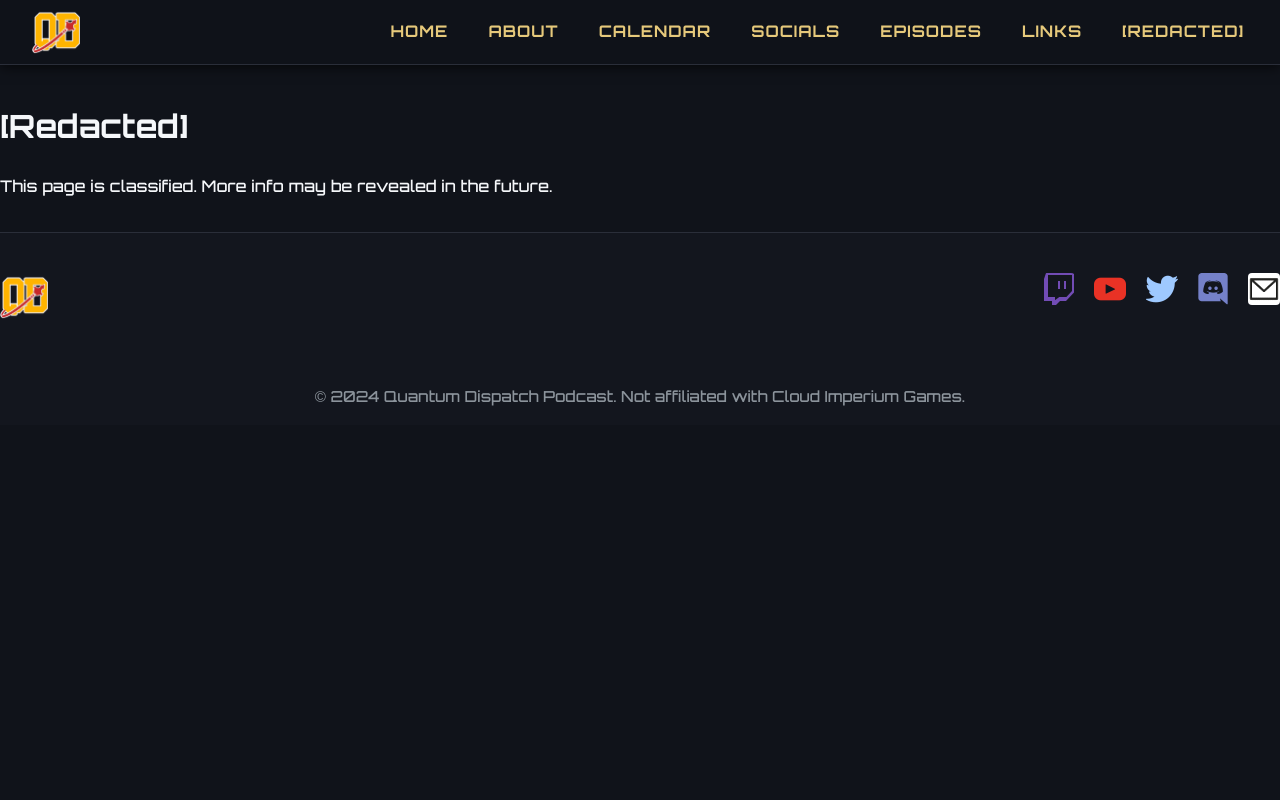
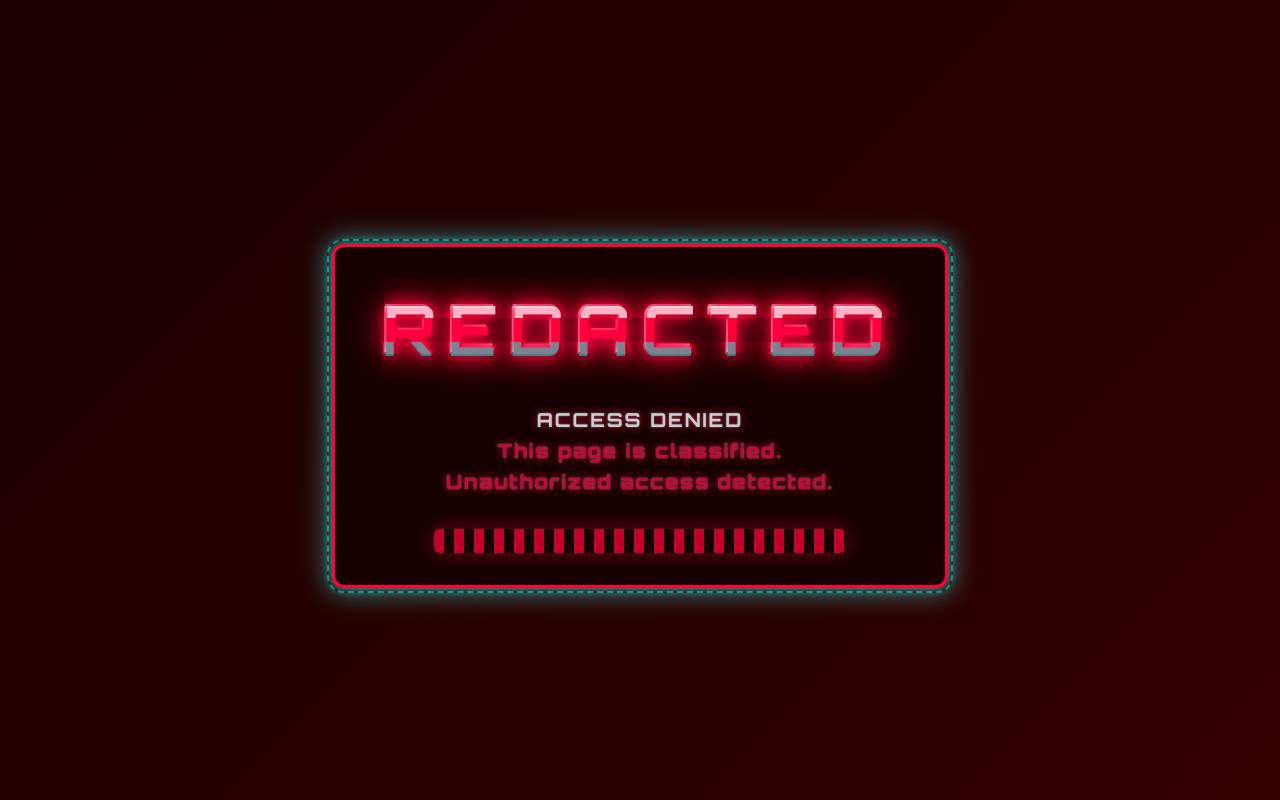
Before and after one commit to CJRadley/cjradley.github.io, a plain HTML site: page pages/redacted.html in a window 1280 px wide. Drawn offline with Linux system fonts and the light colour scheme.

Commit message:
Content Push, Redacted Update

```diff
--- a/includes/footer.html
+++ b/includes/footer.html
@@ -16,7 +16,7 @@
             <a href="https://www.youtube.com/@QuantumDispatch"><img src="/images/social-youtube.png" alt="YouTube"></a>
             <a href="https://www.x.com/quantumdispatch"><img src="/images/social-twitter.png" alt="Twitter"></a>
             <a href="https://discord.gg/RWdru3NGBh"><img src="/images/social-discord.png" alt="Discord"></a>
-            <a href="mailto:contact@quantumdispatch.co.uk"><img src="/images/social-mail.png" alt="Email"></a>
+            <a href="mailto:thequantumdispatch@outlook.co.uk"><img src="/images/social-mail.png" alt="Email"></a>
         </div>
         <div class="footer-copy">
             &copy; 2024 Quantum Dispatch Podcast. Not affiliated with Cloud Imperium Games.<br>
--- /dev/null
+++ b/pages/NSC.html
@@ -0,0 +1,28 @@
+<!DOCTYPE html>
+<html lang="en">
+<head>
+    <meta charset="UTF-8">
+    <title> CitCon Watch Party - Quantum Dispatch</title>
+    <meta name="viewport" content="width=device-width, initial-scale=1.0">
+    <link rel="stylesheet" href="../css/style.css">
+    <link href="https://fonts.googleapis.com/css2?family=Orbitron:wght@500;700&display=swap" rel="stylesheet">
+</head>
+<body>
+    <div id="site-header"></div>
+    <main>
+        <h1>Shhhhh its a secret</h1>
+        <p>More info may be revealed in the future.</p>
+    </main>
+    <div id="site-footer"></div>
+    <script src="../js/nav.js"></script>
+    <script>
+    function loadInclude(id, url) {
+        fetch(url).then(r => r.text()).then(html => {
+            document.getElementById(id).innerHTML = html;
+        });
+    }
+    loadInclude('site-header', '../includes/header.html');
+    loadInclude('site-footer', '../includes/footer.html');
+    </script>
+</body>
+</html>
--- a/pages/redacted.html
+++ b/pages/redacted.html
@@ -1,28 +1,143 @@
+<!-- Fancy Red Cyberpunk Redacted Secret Page -->
 <!DOCTYPE html>
 <html lang="en">
 <head>
     <meta charset="UTF-8">
-    <title>[Redacted] - Quantum Dispatch</title>
     <meta name="viewport" content="width=device-width, initial-scale=1.0">
-    <link rel="stylesheet" href="../css/style.css">
-    <link href="https://fonts.googleapis.com/css2?family=Orbitron:wght@500;700&display=swap" rel="stylesheet">
+    <title>REDACTED | Quantum Dispatch</title>
+    <link rel="stylesheet" href="/css/style.css">
+    <style>
+        body {
+            background: linear-gradient(135deg, #1a0000 0%, #330000 100%);
+            color: #ff003c;
+            min-height: 100vh;
+            margin: 0;
+            font-family: 'Orbitron', 'Share Tech Mono', monospace, sans-serif;
+            display: flex;
+            flex-direction: column;
+            align-items: center;
+            justify-content: center;
+            overflow: hidden;
+        }
+        .glitch {
+            font-size: 4rem;
+            font-weight: bold;
+            letter-spacing: 0.2em;
+            color: #ff003c;
+            position: relative;
+            animation: flicker 2s infinite alternate;
+            text-shadow:
+                0 0 8px #ff003c,
+                0 0 20px #ff003c,
+                0 0 40px #ff003c,
+                2px 2px 0 #000,
+                -2px -2px 0 #fff;
+        }
+        .glitch::before, .glitch::after {
+            content: 'REDACTED';
+            position: absolute;
+            left: 0;
+            width: 100%;
+            overflow: hidden;
+        }
+        .glitch::before {
+            top: -2px;
+            color: #fff;
+            opacity: 0.7;
+            clip-path: polygon(0 0, 100% 0, 100% 40%, 0 40%);
+            animation: glitchTop 2s infinite linear alternate-reverse;
+        }
+        .glitch::after {
+            top: 2px;
+            color: #00ffe7;
+            opacity: 0.5;
+            clip-path: polygon(0 60%, 100% 60%, 100% 100%, 0 100%);
+            animation: glitchBottom 2s infinite linear alternate;
+        }
+        @keyframes glitchTop {
+            0% { transform: translateX(0); }
+            20% { transform: translateX(-5px); }
+            40% { transform: translateX(5px); }
+            60% { transform: translateX(-3px); }
+            80% { transform: translateX(3px); }
+            100% { transform: translateX(0); }
+        }
+        @keyframes glitchBottom {
+            0% { transform: translateX(0); }
+            20% { transform: translateX(5px); }
+            40% { transform: translateX(-5px); }
+            60% { transform: translateX(3px); }
+            80% { transform: translateX(-3px); }
+            100% { transform: translateX(0); }
+        }
+        @keyframes flicker {
+            0%, 100% { opacity: 1; }
+            10% { opacity: 0.8; }
+            20% { opacity: 0.6; }
+            30% { opacity: 0.9; }
+            40% { opacity: 0.7; }
+            50% { opacity: 1; }
+            60% { opacity: 0.8; }
+            70% { opacity: 0.6; }
+            80% { opacity: 0.9; }
+            90% { opacity: 0.7; }
+        }
+        .cyber-border {
+            border: 3px solid #ff003c;
+            border-radius: 12px;
+            box-shadow: 0 0 30px #ff003c44, 0 0 10px #00ffe7;
+            padding: 2rem 3rem;
+            background: rgba(20,0,0,0.85);
+            margin-top: 2rem;
+            position: relative;
+        }
+        .cyber-border::before {
+            content: '';
+            position: absolute;
+            top: -8px; left: -8px; right: -8px; bottom: -8px;
+            border: 2px dashed #00ffe7;
+            border-radius: 16px;
+            pointer-events: none;
+            opacity: 0.5;
+            animation: borderGlow 2s infinite alternate;
+        }
+        @keyframes borderGlow {
+            0% { box-shadow: 0 0 10px #00ffe7; }
+            100% { box-shadow: 0 0 30px #00ffe7; }
+        }
+        .secret-text {
+            color: #fff;
+            font-size: 1.2rem;
+            margin-top: 1.5rem;
+            letter-spacing: 0.1em;
+            text-align: center;
+            opacity: 0.8;
+            text-shadow: 0 0 8px #ff003c, 0 0 2px #00ffe7;
+        }
+        .redacted-bar {
+            width: 80%;
+            height: 24px;
+            background: repeating-linear-gradient(90deg, #ff003c 0 10px, #1a0000 10px 20px);
+            margin: 2rem auto 0 auto;
+            border-radius: 6px;
+            box-shadow: 0 0 20px #ff003c88;
+            animation: barFlicker 1.5s infinite alternate;
+        }
+        @keyframes barFlicker {
+            0% { opacity: 1; }
+            100% { opacity: 0.7; }
+        }
+    </style>
+    <link href="https://fonts.googleapis.com/css2?family=Orbitron:wght@700&family=Share+Tech+Mono&display=swap" rel="stylesheet">
 </head>
 <body>
-    <div id="site-header"></div>
-    <main>
-        <h1>[Redacted]</h1>
-        <p>This page is classified. More info may be revealed in the future.</p>
-    </main>
-    <div id="site-footer"></div>
-    <script src="../js/nav.js"></script>
-    <script>
-    function loadInclude(id, url) {
-        fetch(url).then(r => r.text()).then(html => {
-            document.getElementById(id).innerHTML = html;
-        });
-    }
-    loadInclude('site-header', '../includes/header.html');
-    loadInclude('site-footer', '../includes/footer.html');
-    </script>
+    <div class="cyber-border">
+        <div class="glitch">REDACTED</div>
+        <div class="secret-text">
+            ACCESS DENIED<br>
+            <span style="color:#ff003c;">This page is classified.<br>Unauthorized access detected.</span>
+        </div>
+        <div class="redacted-bar"></div>
+    </div>
 </body>
 </html>
```
Also changed, not shown: index.html (+10 -10 lines), pages/links.html (+21 -18 lines).
